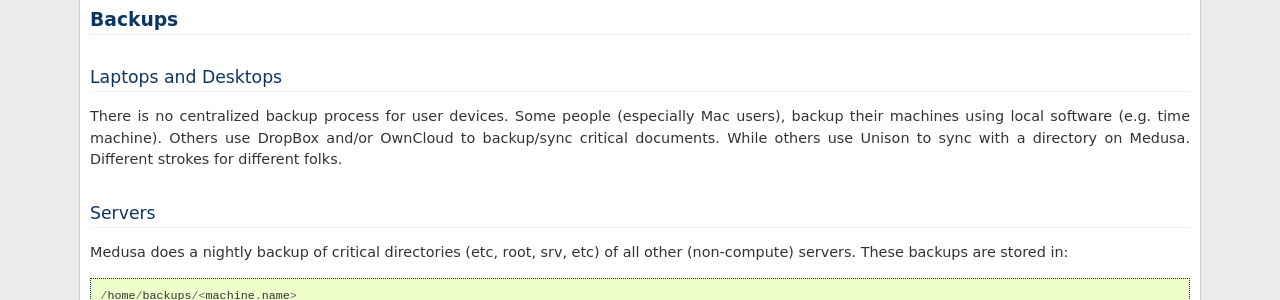
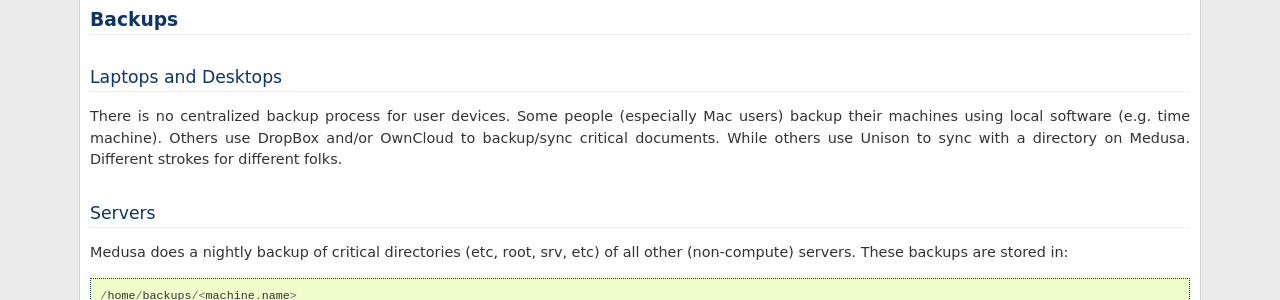
Before and after one commit to psychoinformatics-de/ipsy-docs, a Sphinx documentation site: the page built from source/internal/backups.rst, in a window 1280 px wide. Shown: the part 159-459 px from the top of the page. Built offline with Sphinx 7.4.7, drawn with Linux system fonts in a browser that asks for light colours; formulas are drawn with MathJax 3.

Commit message:
Small, esoteric English fixes.

```diff
--- a/source/internal/backups.rst
+++ b/source/internal/backups.rst
@@ -8,7 +8,7 @@
 Laptops and Desktops
 ====================
 There is no centralized backup process for user devices. Some people (especially
-Mac users), backup their machines using local software (e.g. time machine).
+Mac users) backup their machines using local software (e.g. time machine).
 Others use DropBox and/or OwnCloud to backup/sync critical documents. While
 others use Unison to sync with a directory on Medusa. Different strokes for
 different folks.
--- a/source/internal/data_center/kumo.rst
+++ b/source/internal/data_center/kumo.rst
@@ -19,7 +19,7 @@
 
 * Ganglia's ``gmetad``
 
- - Polls ``gmetad`` instance on medusa.ovgu.de for use on web front-end. No ports exposed on Kumo.
+ - Polls ``gmetad`` instance on medusa.ovgu.de for use on web front-end. No ports are exposed on Kumo.
 
 To support user logins, kumo copies the users (with 1000 <= UID <= 9999) from Medusa every 5 minutes.
 
--- a/source/internal/email.rst
+++ b/source/internal/email.rst
@@ -13,7 +13,7 @@
 Our servers use ``mail.ovgu.de`` as a smarthost for (exim's) outgoing email. mail.ovgu.de
 only accepts on-campus unauthenticated SMTP connections if it can do a reverse DNS lookup
 of the machine. Thus ``mudflap`` and all ``snakes`` (all behind NAT) must use Medusa to
-send email, and cannot use mail.ovgu.de directly.
+send email and cannot use mail.ovgu.de directly.
 
 Mailing Lists
 =============
```
